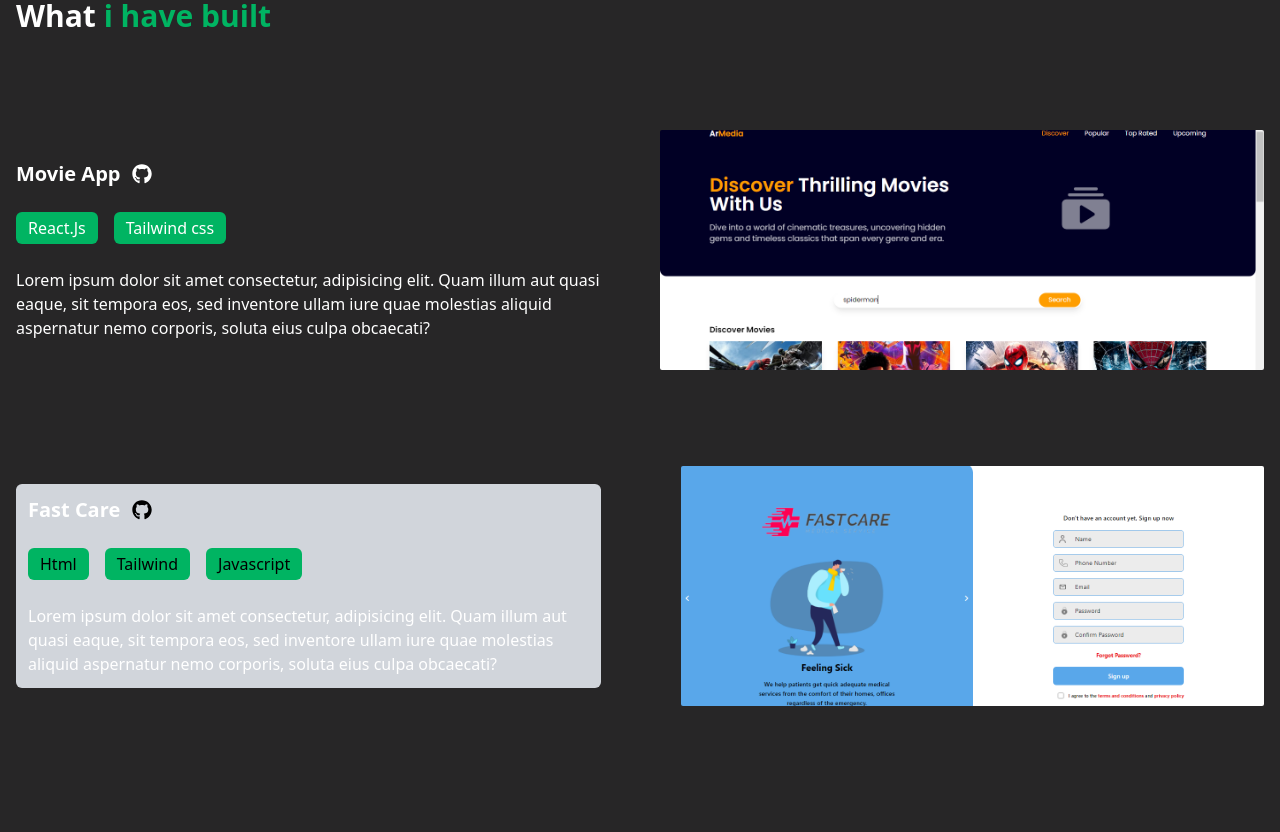
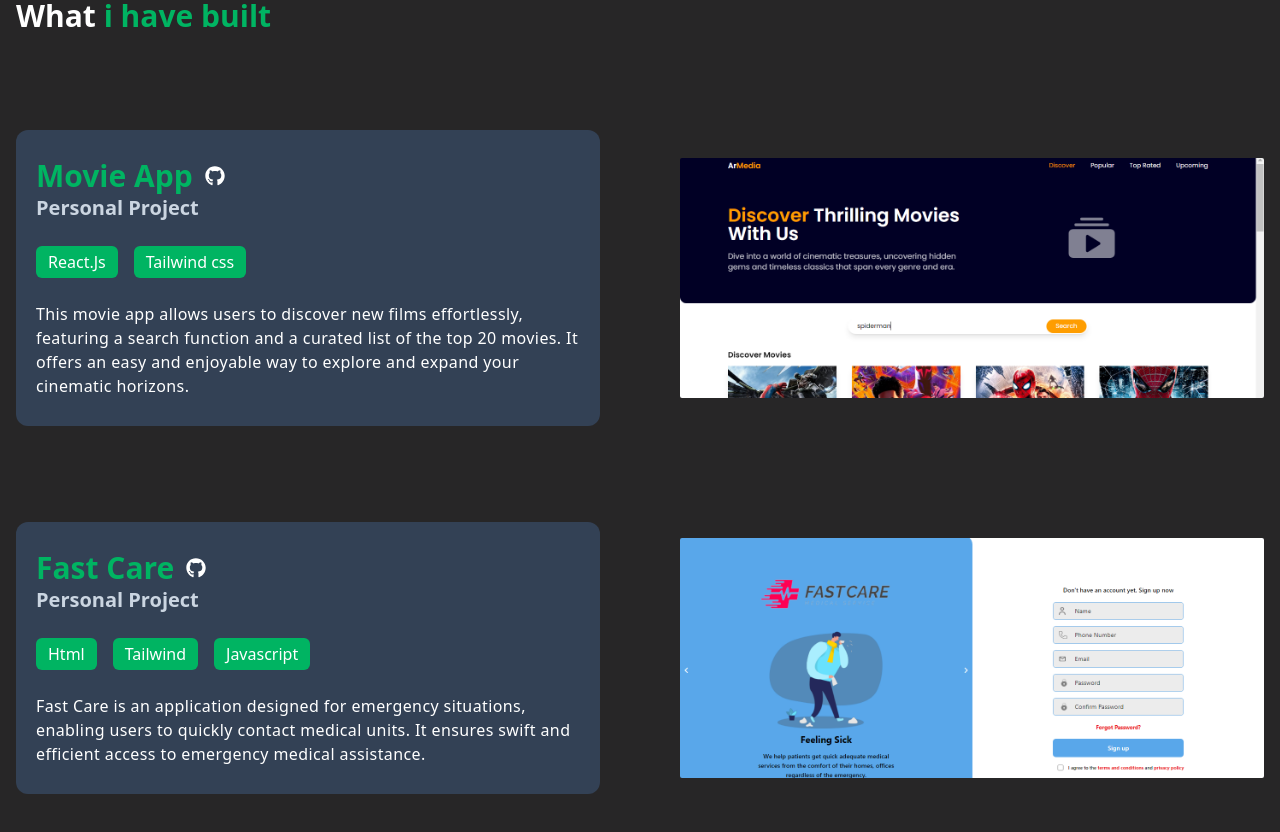
Before and after one commit to Usmanbalogun044/B-LOGUN-USMAN-TEMITOPE-Portfolio, a React (Vite) app in the folder intro/: page / in a window 1280 px wide. Shown: the part 2560-3392 px from the top of the page. Built offline with nearby package versions, Linux system fonts and the light colour scheme; a web font is replaced by a local one.

Commit message:
still on the projects

```diff
--- a/intro/src/Components/Homeproject.jsx
+++ b/intro/src/Components/Homeproject.jsx
@@ -13,11 +13,14 @@ const Homeproject = () => {
               What <span className="text-secondary">i have built</span>
             </p>
           </div>
-          <div className="flex flex-col space-y-2 lg:flex-row lg:space-x-10 lg:space-y-0 lg:items-center">
+          <div className="flex flex-col space-y-5 lg:space-y-0 lg:flex-row lg:space-x-20 lg:items-center">
             <div className="flex flex-col lg:w-1/2">
-              <div className="space-y-4 lg:space-y-6">
-                <div className="flex flex-row items-center space-x-3">
-                  <p className="text-white text-xl font-semibold">Movie App</p>
+              <div className="space-y-4 flex flex-col lg:space-y-6 rounded-xl px-3 py-7 bg-slate-700 lg:px-5">
+                <div className="flex flex-col">
+                  <div className="flex items-center space-x-3">
+                    <p className="text-secondary text-3xl font-bold">
+                      Movie App
+                    </p>
                     <Link
                       className="text-xl"
                       to="https://github.com/Oluwasuyi-Timilehin/Movatti"
@@ -25,19 +28,23 @@ const Homeproject = () => {
                       <FaGithub />
                     </Link>
                   </div>
+                  <p className="text-slate-300 font-semibold text-xl">
+                    Personal Project
+                  </p>
+                </div>
                 <div className="flex flex-row space-x-4">
-                  <div className="bg-secondary px-3 py-1 rounded-md">
+                  <div className="bg-secondary font-medium px-3 py-1 rounded-md">
                     React.Js
                   </div>
-                  <div className="bg-secondary px-3 py-1 rounded-md">
+                  <div className="bg-secondary font-medium px-3 py-1 rounded-md">
                     Tailwind css
                   </div>
                 </div>
-                <p className="text-white">
-                  Lorem ipsum dolor sit amet consectetur, adipisicing elit. Quam
-                  illum aut quasi eaque, sit tempora eos, sed inventore ullam
-                  iure quae molestias aliquid aspernatur nemo corporis, soluta
-                  eius culpa obcaecati?
+                <p className="text-white tracking-wide">
+                  This movie app allows users to discover new films
+                  effortlessly, featuring a search function and a curated list
+                  of the top 20 movies. It offers an easy and enjoyable way to
+                  explore and expand your cinematic horizons.
                 </p>
               </div>
             </div>
@@ -47,11 +54,14 @@ const Homeproject = () => {
               className="rounded-sm mx-auto w-full h-40 lg:h-60 lg:w-1/2 object-cover"
             />
           </div>
-          <div className="flex flex-col space-y-2 lg:space-y-0 lg:flex-row lg:space-x-20 lg:items-center">
-            <div className="bg-gray-300 text-black p-3 rounded-md flex flex-col lg:w-1/2">
-              <div className="space-y-4 lg:space-y-6">
-                <div className="flex flex-row items-center space-x-3">
-                  <p className="text-white text-xl font-semibold">Fast Care</p>
+          <div className="flex flex-col space-y-5 lg:space-y-0 lg:flex-row lg:space-x-20 lg:items-center">
+            <div className="flex items-center lg:w-1/2">
+              <div className="space-y-4 flex flex-col lg:space-y-6 rounded-xl px-3 py-7 bg-slate-700 lg:px-5">
+                <div className="flex flex-col">
+                  <div className="flex items-center space-x-3">
+                    <p className="text-secondary text-3xl font-bold">
+                      Fast Care
+                    </p>
                     <Link
                       className="text-xl"
                       to="https://github.com/Zino234/FastCare"
@@ -59,20 +69,25 @@ const Homeproject = () => {
                       <FaGithub />
                     </Link>
                   </div>
+                  <p className="text-slate-300 font-semibold text-xl">
+                    Personal Project
+                  </p>
+                </div>
                 <div className="flex flex-row space-x-4">
-                  <div className="bg-secondary px-3 py-1 rounded-md">Html</div>
-                  <div className="bg-secondary px-3 py-1 rounded-md">
+                  <div className="bg-secondary font-medium px-3 py-1 rounded-md">
+                    Html
+                  </div>
+                  <div className="bg-secondary font-medium px-3 py-1 rounded-md">
                     Tailwind
                   </div>
-                  <div className="bg-secondary px-3 py-1 rounded-md">
+                  <div className="bg-secondary font-medium px-3 py-1 rounded-md">
                     Javascript
                   </div>
                 </div>
-                <p className="text-white">
-                  Lorem ipsum dolor sit amet consectetur, adipisicing elit. Quam
-                  illum aut quasi eaque, sit tempora eos, sed inventore ullam
-                  iure quae molestias aliquid aspernatur nemo corporis, soluta
-                  eius culpa obcaecati?
+                <p className="text-white tracking-wide">
+                  Fast Care is an application designed for emergency situations,
+                  enabling users to quickly contact medical units. It ensures
+                  swift and efficient access to emergency medical assistance.
                 </p>
               </div>
             </div>
--- a/intro/src/Components/Homeskill.jsx
+++ b/intro/src/Components/Homeskill.jsx
@@ -3,6 +3,8 @@ import { FaReact } from "react-icons/fa6";
 import { DiJavascript } from "react-icons/di";
 import { IoLogoCss3 } from "react-icons/io";
 import { SiTailwindcss } from "react-icons/si";
+import { FaHtml5 } from "react-icons/fa";
+import { FaGithub } from "react-icons/fa6";
 
 const Homeskill = () => {
   return (
@@ -31,7 +33,11 @@ const Homeskill = () => {
               </p>
             </div>
           </div>
-          <div className="px- grid grid-cols-1 gap-7 lg:grid-cols-2 lg:w-1/2">
+          <div className="px- grid grid-cols-2 gap-7 lg:grid-cols-3 lg:w-1/2">
+            <div className="border border-gray-400 py-10 px-4 rounded-md space-y-3 text-white flex flex-col text-center items-center lg:py-5">
+              <FaHtml5 className="text-[#82A9F2] text-5xl" />
+              <p className="text-white font-semibold">Html</p>
+            </div>
             <div className="border border-gray-400 py-10 px-4 rounded-md space-y-3 text-white flex flex-col text-center items-center lg:py-5">
               <IoLogoCss3 className="text-[#82A9F2] text-5xl" />
               <p className="text-white font-semibold">Css</p>
@@ -48,6 +54,10 @@ const Homeskill = () => {
               <SiTailwindcss className="text-[#82A9F2] text-5xl" />
               <p className="text-white font-semibold">Tailwind css</p>
             </div>
+            <div className="border border-gray-400 py-10 px-4 rounded-md space-y-3 text-white flex flex-col text-center items-center lg:py-5">
+              <FaGithub className="text-5xl" />
+              <p className="text-white font-semibold">Github</p>
+            </div>
           </div>
         </div>
       </div>
--- a/intro/tailwind.config.js
+++ b/intro/tailwind.config.js
@@ -7,6 +7,7 @@ export default {
         primary: "#272627",
         secondary: "#00B462",
         grey: "#c8c8d1",
+        tet: "#656D72",
       },
     },
   },
```
Lines whose indentation alone changed are shown as unchanged.
